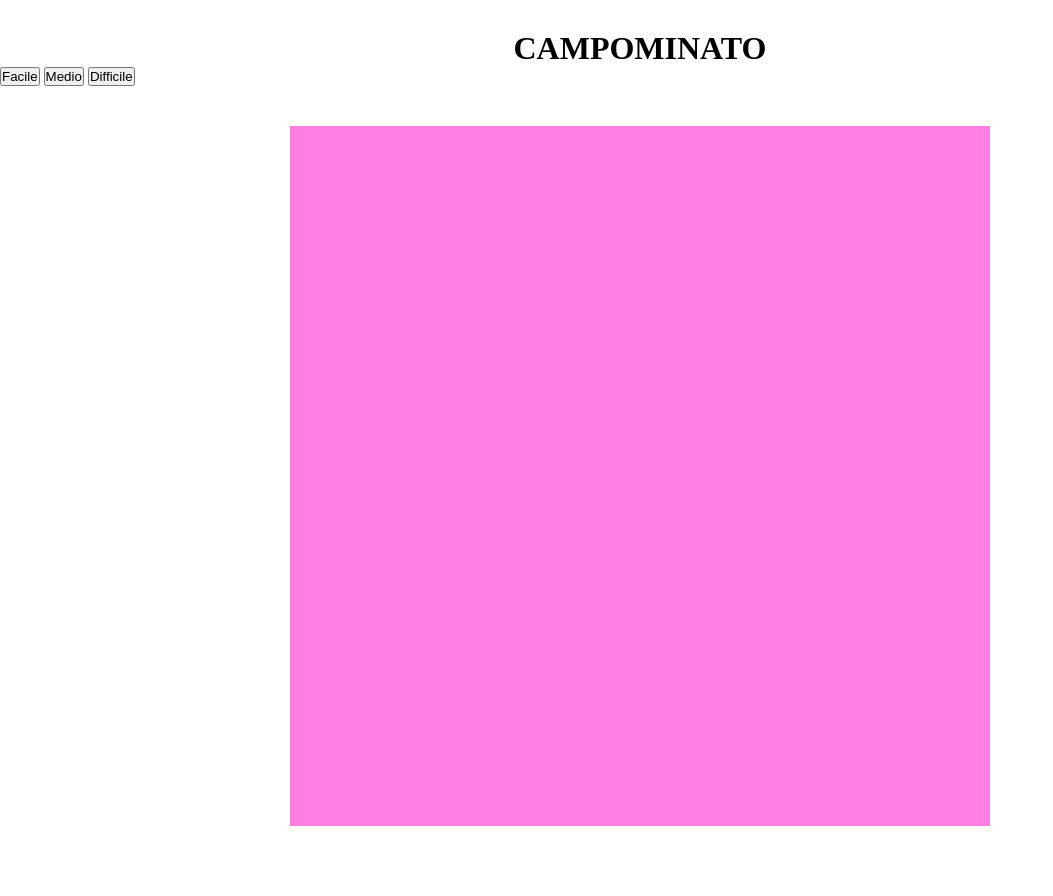
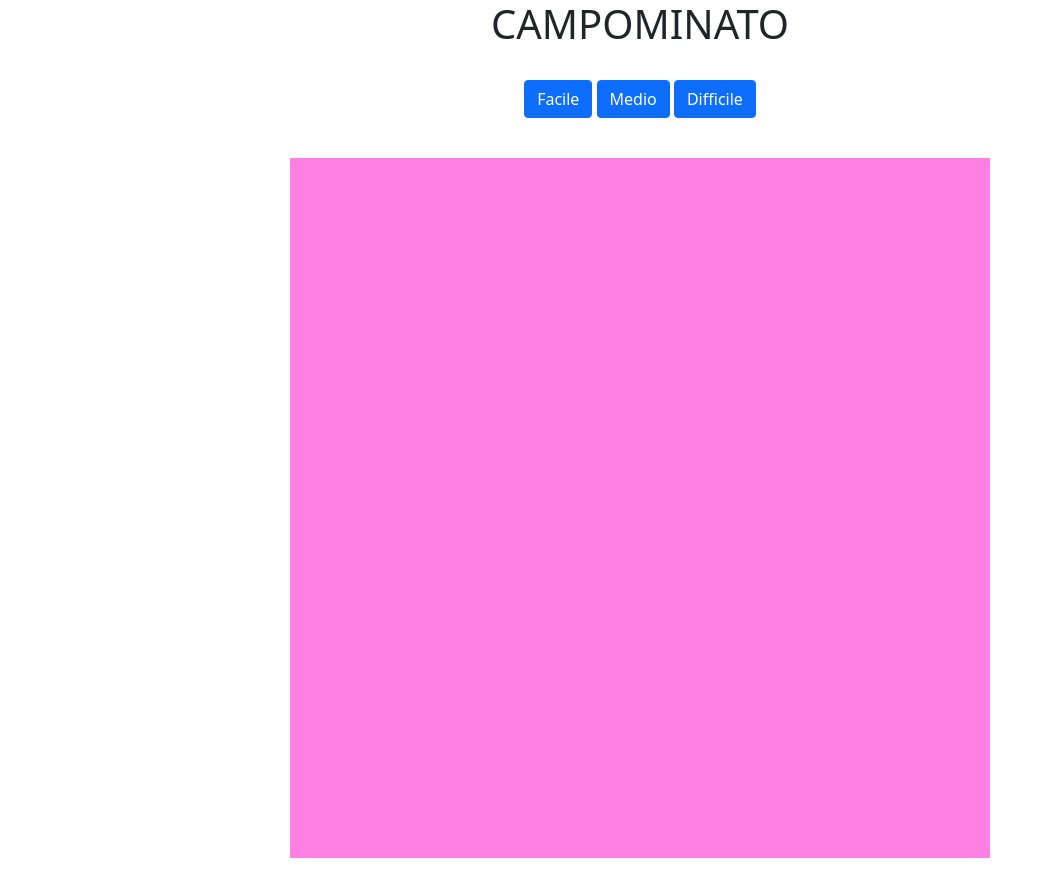
Before and after one commit to Al3ss4/js-campominato-dom, a plain HTML site: page index.html in a window 1280 px wide. Shown: the whole page, without its empty margins (0-1053 px from the left). Before the commit the page ends 866 px from the top, so only its background shows below. Drawn offline with nearby package versions, Linux system fonts and the light colour scheme.

Commit message:
fix code html

```diff
--- a/index.html
+++ b/index.html
@@ -6,19 +6,33 @@
     <meta http-equiv="X-UA-Compatible" content="IE=edge">
     <meta name="viewport" content="width=device-width, initial-scale=1.0">
     <link rel="stylesheet" href="style.css">
+    <link href="https://cdn.jsdelivr.net/npm/bootstrap@5.1.3/dist/css/bootstrap.min.css" rel="stylesheet" integrity="sha384-1BmE4kWBq78iYhFldvKuhfTAU6auU8tT94WrHftjDbrCEXSU1oBoqyl2QvZ6jIW3" crossorigin="anonymous">
     <script src="script.js" type="text/javascript" defer></script>
     <title>js-campominato-grid</title>
 </head>
 
 <body>
     <header>
-        <h1> CAMPOMINATO</h1>
+        <div class="container">
+            <div class="row text text-center">
+                <div class="col-12"><h1> CAMPOMINATO</h1></div>
+            </div>
+        </div>
 
+        <div class="container mt-4">
+    <div class="row text-center">
+        <div class="col-12 ">
 
-       <button id="easy">Facile</button>
+        <button type="button" id="easy" class="btn btn-primary">Facile</button>
+        <button type="button" id="medium" class="btn btn-primary">Medio</button>
+        <button type="button" id="hard" class="btn btn-primary">Difficile</button>
+    </div>
+    </div>
+</div>
+       <!-- <button id="easy">Facile</button>
        <button id="medium">Medio</button>
        <button id="hard">Difficile</button>
-
+         -->
     </header>
     <main>
             <!-- creo un id griglia -->
```
